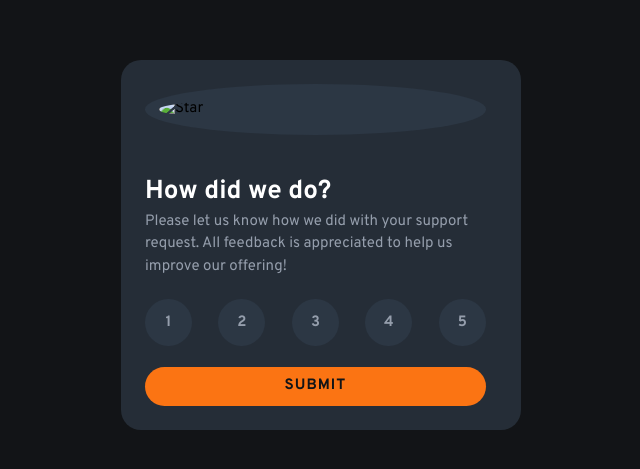
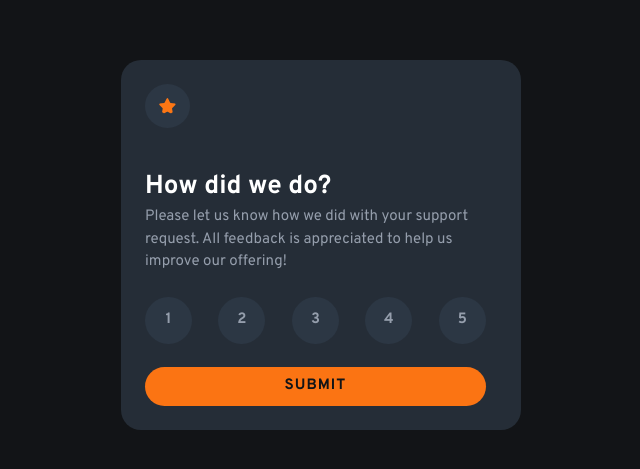
Before and after one commit to RaviCoderWallah/Responsive-Interactive-Rating-Card-Using-Simple-CSS-and-JS, a plain HTML site: page index.html in a window 1280 px wide. Shown: the part 155-624 px from the top of the page, without its empty margins (319-959 px from the left). Drawn offline with Linux system fonts and the light colour scheme.

Commit message:
Update index.html
Remove assests folder because does not exists

```diff
--- a/index.html
+++ b/index.html
@@ -13,7 +13,7 @@
         <div class="star-rating-container">
         <div class="star-rating-image">
                 <span class="star-cirlce">
-                    <img src="assests/icon-star.svg" alt="Star" loading="lazy">
+                    <img src="icon-star.svg" alt="Star" loading="lazy">
                 </span>
             </div>
             <div class="typography-part">
```
